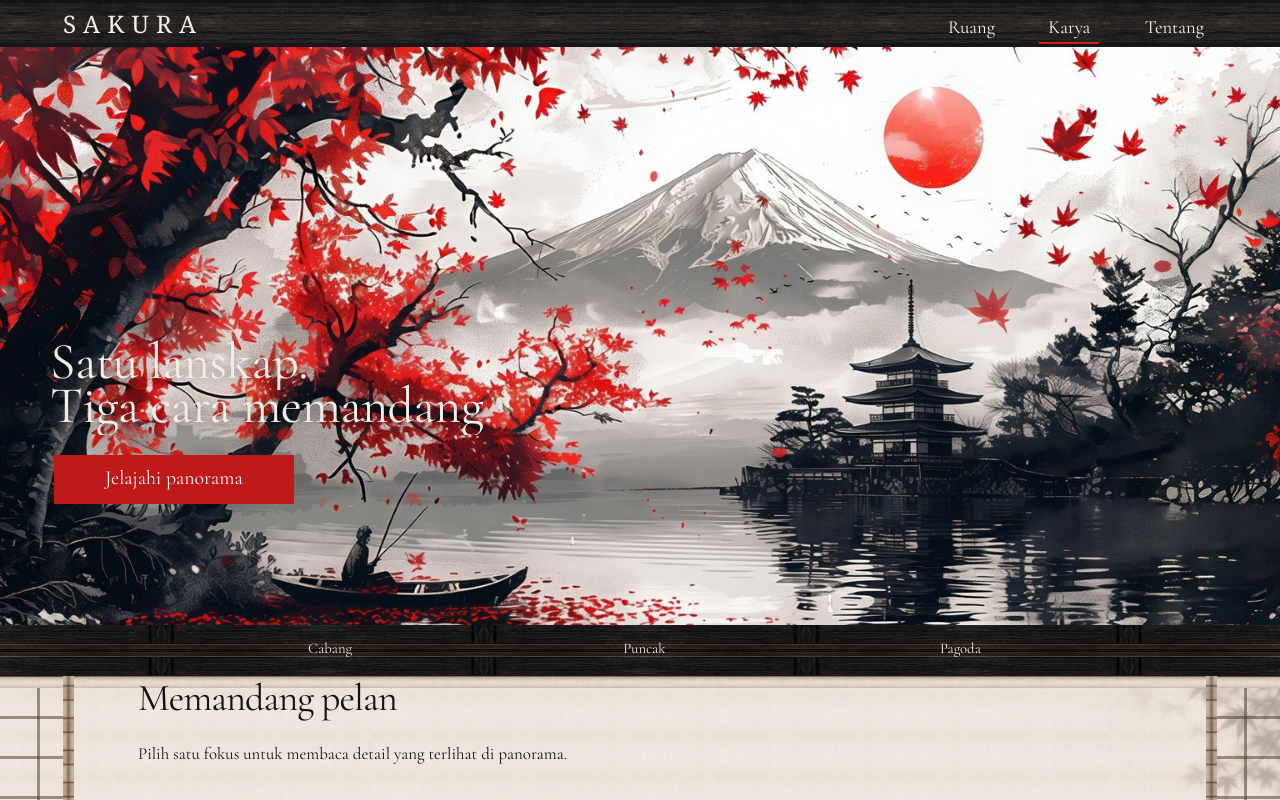
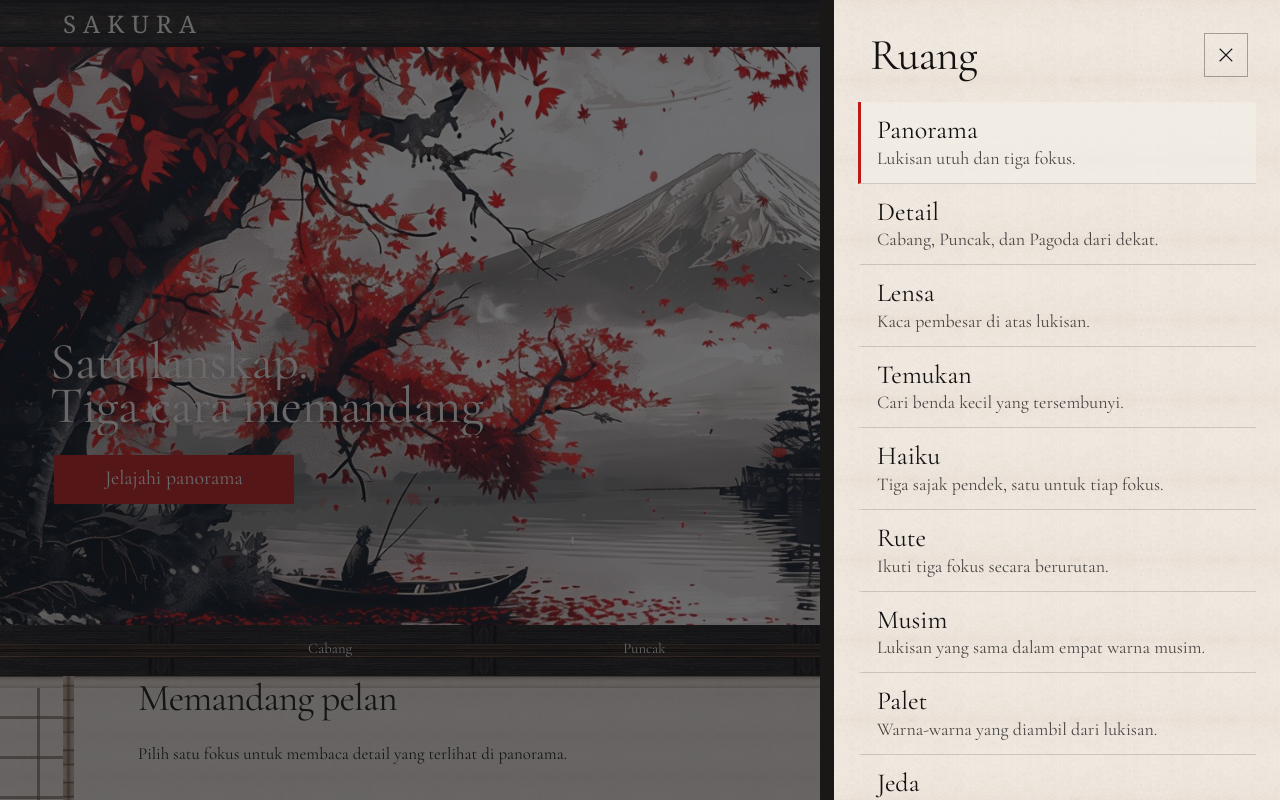
Before and after one commit to Fabverse0/Sakura, a React (Vite) app: page / in a window 1280 px wide. Both pictures are taken after a click on the button "Ruang". Shown: the top 800 px of the page. Built offline with nearby package versions, Linux system fonts and the light colour scheme; a web font is replaced by a local one.

Commit message:
feat(nav): shoji Ruang panel as a sliding modal dialog

```diff
--- a/src/App.jsx
+++ b/src/App.jsx
@@ -2,6 +2,7 @@ import { useCallback, useState } from "react";
 import { useViewTransition } from "./hooks/useViewTransition.js";
 import { sections } from "./data/sections.js";
 import { useActiveSection } from "./hooks/useActiveSection.js";
+import { NavPanel } from "./sections/NavPanel.jsx";
 import { ScrollBeam } from "./sections/ScrollBeam.jsx";
 import { ShojiDoors } from "./components/ShojiDoors.jsx";
 import { PanoramaDetails } from "./sections/PanoramaDetails.jsx";
@@ -41,6 +42,11 @@ export default function App() {
         Lewati ke konten utama
       </a>
       <ShojiDoors />
+      <NavPanel
+        isOpen={isRoomsOpen}
+        onClose={() => setIsRoomsOpen(false)}
+        activeId={activeSection}
+      />
       <ScrollBeam activeId={activeSection} onOpenRooms={() => setIsRoomsOpen(true)} />
       <HeroComp
         activeView={activeView}
--- /dev/null
+++ b/src/sections/NavPanel.jsx
@@ -0,0 +1,56 @@
+import { useEffect, useRef } from "react";
+import shojiPaper from "../../assets/plates/shoji-paper.png";
+import { Icon } from "../components/Icon.jsx";
+import { sectionHref, sections } from "../data/sections.js";
+
+/**
+ * "Ruang": a shoji panel that slides in from the right as a modal <dialog>.
+ * Lists every room of the page with a one-line summary.
+ */
+export function NavPanel({ isOpen, onClose, activeId }) {
+  const dialogRef = useRef(null);
+
+  useEffect(() => {
+    const dialog = dialogRef.current;
+    if (!dialog) return;
+    if (isOpen && !dialog.open) dialog.showModal();
+    if (!isOpen && dialog.open) dialog.close();
+  }, [isOpen]);
+
+  return (
+    <dialog
+      className="nav-panel"
+      ref={dialogRef}
+      aria-labelledby="nav-panel-title"
+      onClose={onClose}
+      style={{ backgroundImage: `url(${shojiPaper})` }}
+    >
+      <div className="nav-panel__head">
+        <h2 className="nav-panel__title" id="nav-panel-title">
+          Ruang
+        </h2>
+        <button className="nav-panel__close" type="button" onClick={onClose}>
+          <Icon name="close" size={20} />
+          <span className="visually-hidden">Tutup daftar ruang</span>
+        </button>
+      </div>
+      <nav aria-label="Semua ruang">
+        <ol className="nav-panel__list">
+          {sections.map((section) => (
+            <li key={section.id}>
+              <a
+                className="nav-panel__link"
+                href={sectionHref(section.id)}
+                aria-current={activeId === section.id ? "location" : undefined}
+                onClick={onClose}
+              >
+                <span className="nav-panel__label">{section.label}</span>
+                <span className="nav-panel__summary">{section.summary}</span>
+              </a>
+            </li>
+          ))}
+        </ol>
+      </nav>
+    </dialog>
+  );
+}
--- a/src/styles/index.css
+++ b/src/styles/index.css
@@ -9,6 +9,7 @@
 @import "./doors.css";
 @import "./toast.css";
 @import "./scroll-beam.css";
+@import "./nav-panel.css";
 @import "./reduced-motion.css";
 @import "./forced-colors.css";
 @import "./print.css";
--- /dev/null
+++ b/src/styles/nav-panel.css
@@ -0,0 +1,145 @@
+.visually-hidden {
+  position: absolute !important;
+  width: 1px;
+  height: 1px;
+  overflow: hidden;
+  clip-path: inset(50%);
+  white-space: nowrap;
+}
+
+.nav-panel {
+  position: fixed;
+  inset: 0 0 0 auto;
+  width: min(460px, 92vw);
+  height: 100dvh;
+  max-height: none;
+  margin: 0;
+  padding: 0;
+  overflow-y: auto;
+  border: 0;
+  border-left: 14px solid var(--rail-base);
+  background-color: var(--paper);
+  background-size: 320px 80px;
+  color: var(--text-ink);
+  opacity: 0;
+  transform: translateX(100%);
+  transition:
+    transform var(--dur-focal) var(--ease-slide),
+    opacity var(--dur-state) ease,
+    overlay var(--dur-focal) allow-discrete,
+    display var(--dur-focal) allow-discrete;
+}
+
+.nav-panel[open] {
+  opacity: 1;
+  transform: translateX(0);
+}
+
+@starting-style {
+  .nav-panel[open] {
+    opacity: 0;
+    transform: translateX(100%);
+  }
+}
+
+.nav-panel::backdrop {
+  background: rgb(21 22 25 / 0%);
+  transition:
+    background-color var(--dur-layout) ease,
+    overlay var(--dur-focal) allow-discrete,
+    display var(--dur-focal) allow-discrete;
+}
+
+.nav-panel[open]::backdrop {
+  background: rgb(21 22 25 / 62%);
+}
+
+@starting-style {
+  .nav-panel[open]::backdrop {
+    background: rgb(21 22 25 / 0%);
+  }
+}
+
+.nav-panel__head {
+  display: flex;
+  align-items: center;
+  justify-content: space-between;
+  padding: 28px 32px 12px 36px;
+}
+
+.nav-panel__title {
+  margin: 0;
+  font-family: "Cormorant Garamond", Georgia, serif;
+  font-size: 44px;
+  font-weight: 600;
+  letter-spacing: -0.02em;
+}
+
+.nav-panel__close {
+  display: grid;
+  width: 44px;
+  height: 44px;
+  place-items: center;
+  border: 1px solid color-mix(in srgb, var(--ink) 35%, transparent);
+  background: transparent;
+  color: var(--ink);
+}
+
+.nav-panel__close:hover {
+  border-color: var(--maple);
+  color: var(--maple);
+}
+
+.nav-panel__list {
+  margin: 0;
+  padding: 8px 24px 40px;
+  list-style: none;
+}
+
+.nav-panel__link {
+  display: grid;
+  gap: 2px;
+  padding: 14px 12px 14px 16px;
+  border-bottom: 1px solid color-mix(in srgb, var(--ink) 16%, transparent);
+  border-left: 3px solid transparent;
+  color: var(--text-ink);
+  text-decoration: none;
+  transition:
+    background-color var(--dur-feedback) ease,
+    border-color var(--dur-feedback) ease,
+    padding-left var(--dur-state) var(--ease-out);
+}
+
+.nav-panel__link:hover,
+.nav-panel__link[aria-current="location"] {
+  border-left-color: var(--maple);
+  background: color-mix(in srgb, var(--ivory) 70%, transparent);
+}
+
+.nav-panel__label {
+  font-family: "Cormorant Garamond", Georgia, serif;
+  font-size: 26px;
+  font-weight: 600;
+  line-height: 1.1;
+}
+
+.nav-panel__summary {
+  color: color-mix(in srgb, var(--text-ink) 76%, var(--paper));
+  font-family: "Cormorant Garamond", Georgia, serif;
+  font-size: 18px;
+}
+
+.nav-panel__list li {
+  animation: room-in var(--dur-layout) var(--ease-out) backwards;
+}
+
+.nav-panel__list li:nth-child(n) {
+  animation-delay: calc(var(--dur-feedback) + sibling-index() * 35ms);
+}
+
+@keyframes room-in {
+  from {
+    opacity: 0;
+    transform: translateX(24px);
+  }
+}
```
